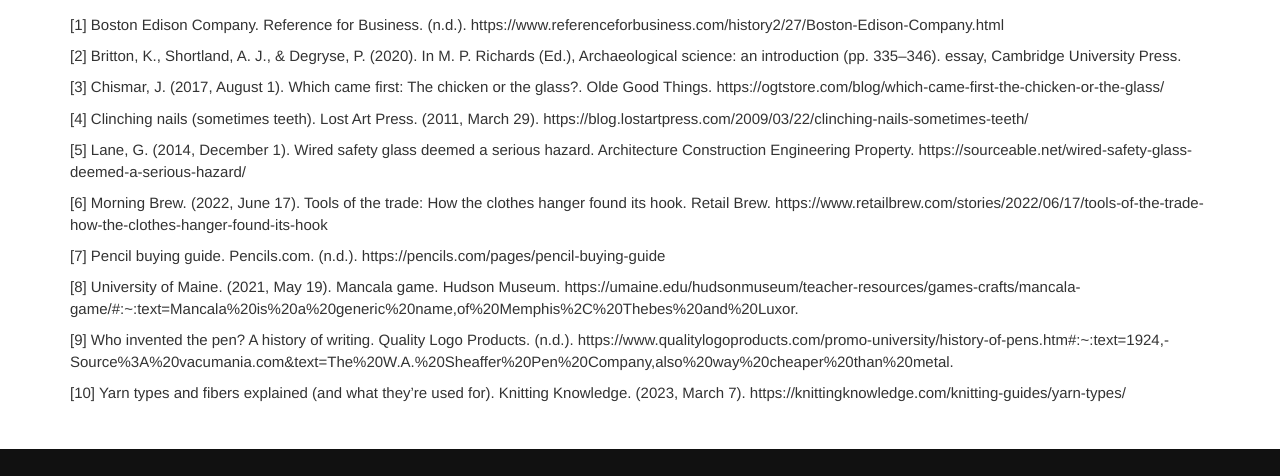
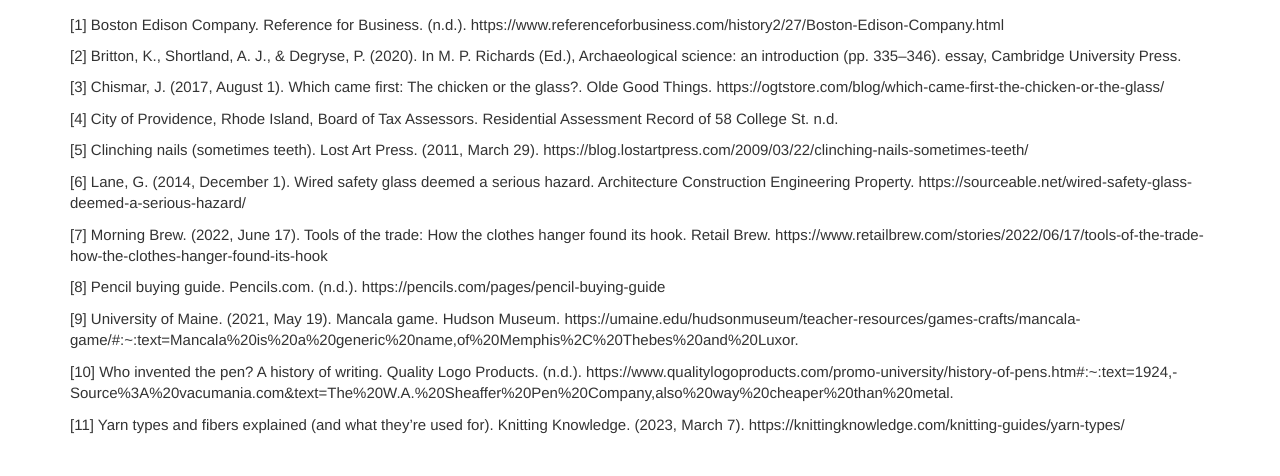
Before and after one commit to aochlab/aochlab.github.io, a plain HTML site: page refs.html in a window 1280 px wide. Shown: the part 206-682 px from the top of the page. Drawn offline with nearby package versions, Linux system fonts and the light colour scheme.

Commit message:
add residential assesment record citation

```diff
--- a/refs.html
+++ b/refs.html
@@ -68,13 +68,14 @@
 				<p>[1] Boston Edison Company. Reference for Business. (n.d.). https://www.referenceforbusiness.com/history2/27/Boston-Edison-Company.html</p>
 				<p>[2] Britton, K., Shortland, A. J., &amp; Degryse, P. (2020). In M. P. Richards (Ed.), Archaeological science: an introduction (pp. 335–346). essay, Cambridge University Press. </p>
 				<p>[3] Chismar, J. (2017, August 1). Which came first: The chicken or the glass?. Olde Good Things. https://ogtstore.com/blog/which-came-first-the-chicken-or-the-glass/</p>
-				<p>[4] Clinching nails (sometimes teeth). Lost Art Press. (2011, March 29). https://blog.lostartpress.com/2009/03/22/clinching-nails-sometimes-teeth/</p>
-				<p>[5] Lane, G. (2014, December 1). Wired safety glass deemed a serious hazard. Architecture Construction Engineering Property. https://sourceable.net/wired-safety-glass-deemed-a-serious-hazard/</p>
-				<p>[6] Morning Brew. (2022, June 17). Tools of the trade: How the clothes hanger found its hook. Retail Brew. https://www.retailbrew.com/stories/2022/06/17/tools-of-the-trade-how-the-clothes-hanger-found-its-hook</p>
-				<p>[7] Pencil buying guide. Pencils.com. (n.d.). https://pencils.com/pages/pencil-buying-guide</p>
-				<p>[8] University of Maine. (2021, May 19). Mancala game. Hudson Museum. https://umaine.edu/hudsonmuseum/teacher-resources/games-crafts/mancala-game/#:~:text=Mancala%20is%20a%20generic%20name,of%20Memphis%2C%20Thebes%20and%20Luxor. </p>
-				<p>[9] Who invented the pen? A history of writing. Quality Logo Products. (n.d.). https://www.qualitylogoproducts.com/promo-university/history-of-pens.htm#:~:text=1924,-Source%3A%20vacumania.com&text=The%20W.A.%20Sheaffer%20Pen%20Company,also%20way%20cheaper%20than%20metal.</p>
-				<p>[10] Yarn types and fibers explained (and what they’re used for). Knitting Knowledge. (2023, March 7). https://knittingknowledge.com/knitting-guides/yarn-types/ </p>
+				<p>[4] City of Providence, Rhode Island, Board of Tax Assessors. Residential Assessment Record of 58 College St. n.d.</p>
+				<p>[5] Clinching nails (sometimes teeth). Lost Art Press. (2011, March 29). https://blog.lostartpress.com/2009/03/22/clinching-nails-sometimes-teeth/</p>
+				<p>[6] Lane, G. (2014, December 1). Wired safety glass deemed a serious hazard. Architecture Construction Engineering Property. https://sourceable.net/wired-safety-glass-deemed-a-serious-hazard/</p>
+				<p>[7] Morning Brew. (2022, June 17). Tools of the trade: How the clothes hanger found its hook. Retail Brew. https://www.retailbrew.com/stories/2022/06/17/tools-of-the-trade-how-the-clothes-hanger-found-its-hook</p>
+				<p>[8] Pencil buying guide. Pencils.com. (n.d.). https://pencils.com/pages/pencil-buying-guide</p>
+				<p>[9] University of Maine. (2021, May 19). Mancala game. Hudson Museum. https://umaine.edu/hudsonmuseum/teacher-resources/games-crafts/mancala-game/#:~:text=Mancala%20is%20a%20generic%20name,of%20Memphis%2C%20Thebes%20and%20Luxor. </p>
+				<p>[10] Who invented the pen? A history of writing. Quality Logo Products. (n.d.). https://www.qualitylogoproducts.com/promo-university/history-of-pens.htm#:~:text=1924,-Source%3A%20vacumania.com&text=The%20W.A.%20Sheaffer%20Pen%20Company,also%20way%20cheaper%20than%20metal.</p>
+				<p>[11] Yarn types and fibers explained (and what they’re used for). Knitting Knowledge. (2023, March 7). https://knittingknowledge.com/knitting-guides/yarn-types/ </p>
 			</article>
 			<!-- /Article -->
 
```
Also changed, not shown: chicken-wire.html (+2 -2 lines), coat-hanger.html (+1 -1 lines), mancala-bead.html (+1 -1 lines), nails.html (+1 -1 lines), pen.html (+1 -1 lines), pencil.html (+1 -1 lines), slag.html (+1 -1 lines), textile.html (+1 -1 lines), 1 other file.
